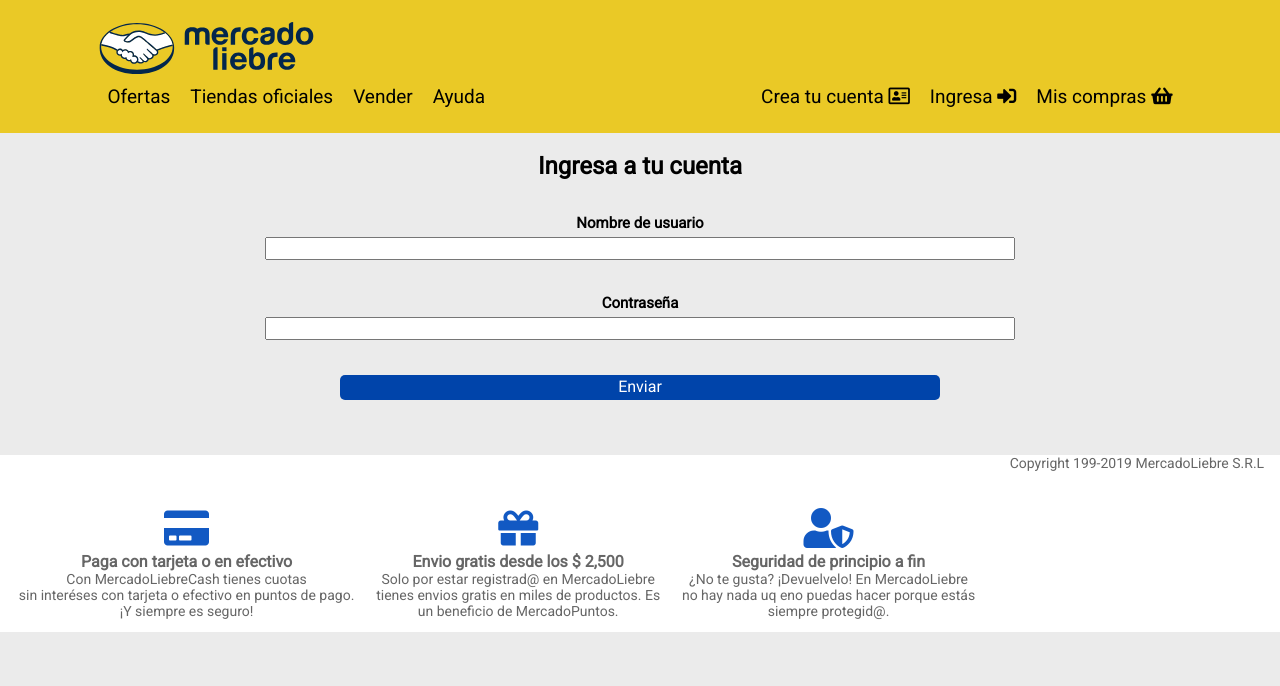
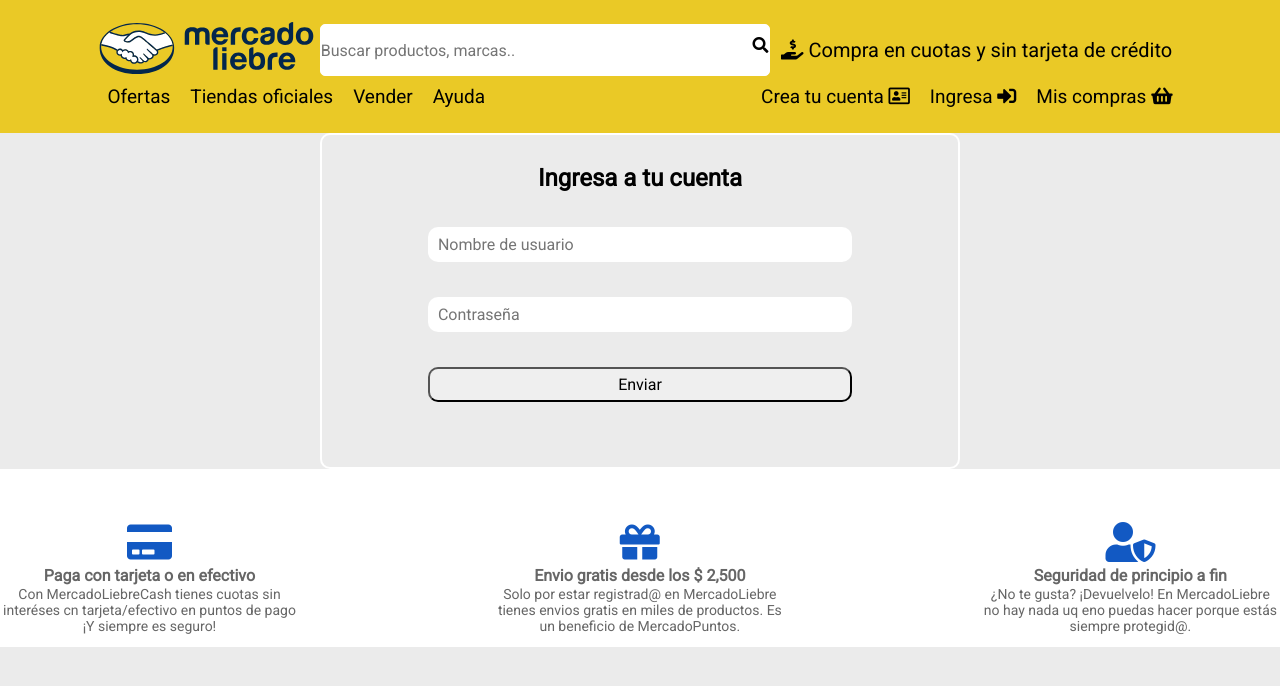
Before and after one commit to Yoshemith/Mercado_Liebre, a website: page views/login.html in a window 1280 px wide. Drawn offline with Linux system fonts and the light colour scheme.

Commit message:
Code reviews updated

```diff
--- a/public/css/login.css
+++ b/public/css/login.css
@@ -1,5 +1,8 @@
 .create-form{
-    padding: 20px 15px;
+    padding: 30px 15px;
+}
+.create-form input:focus{
+    border: #EAC926 1px solid;
 }
 .control-form{
     margin-bottom: 35px;
@@ -14,23 +17,41 @@
     font-weight: 600;
 }
 .control-form input {
-    width: 60%;
+    width: 70%;
+    height: 35px;
+    padding-left: 10px;
+    border: none;
+    border-radius: 10px;
 }
 .botones{
     margin: auto;
     text-align: center;
-    width: 60%;
+    width: 70%;
     /* border: solid 10px blue; */
 }
 .botones button{
     display: inline-block;
-    width: 80%;
-    height: 25px;
+    width: 100%;
+    height: 35px;
+    border-radius: 10px;
+}
+.botones:hover button{
     color: white;
     background-color: #0044AA;
-    border-radius: 5px;
     border: none;
 }
-.botones:hover button{
-    background-color: #0022AA;
+
+@media (min-width: 361px) {
+    .create-form{
+        margin: auto;
+        background-color: #ebebeb;
+        border: solid 2px #fff;
+        border-radius: 10px;
+    }
 }
+
+@media (min-width: 768px) {
+    .create-form{
+        width: 50%;
+    }
+}
--- a/public/css/styles.css
+++ b/public/css/styles.css
@@ -148,7 +148,7 @@
 }
 .pie{
     background-color: white;
-   /*  border: solid 5px green; */
+   /* border: solid 5px green;  */
 }
 .pie-cajas{
     padding: 10px;
--- a/views/login.html
+++ b/views/login.html
@@ -16,6 +16,19 @@
         <div class="top-header">
             <div class="logo">
                 <img src="/img/logo-mercado-liebre.svg" alt="Logo Mercado Liebre">
+            </div>
+            <div class="search-container">
+                <form action="/" method="GET">
+                    <div class="search-bar">
+                        <input type="text" placeholder="Buscar productos, marcas.." name="search">
+                    </div>
+                    <div class="search-button">
+                        <button type="submit"><i class="fas fa-search"></i></button>
+                    </div>
+                </form>
+            </div>
+            <div class="copy-header">
+                <p><i class="fas fa-hand-holding-usd"></i> Compra en cuotas y sin tarjeta de crédito</i> </p>
             </div>
         </div>
         <nav class="main-navbar">
@@ -38,17 +51,16 @@
         </button>
 
     </header>
-    <form action="/register" method="post" class="create-form">
+
+    <form action="/" method="post" class="create-form">
         <div class="control-form">
             <h2>Ingresa a tu cuenta</h2>
         </div>
         <div class="control-form" >
-            <label for="usuario">Nombre de usuario</label>
-            <input type="text" name="usuario" id="usuario">
+            <input type="text" name="usuario" id="usuario" placeholder="Nombre de usuario">
         </div>
         <div class="control-form">
-            <label for="password">Contraseña</label>
-            <input type="password" name="password" id="password">
+            <input type="password" name="password" id="password" placeholder="Contraseña">
         </div>
         <div class="control-form">
             <div class="botones">
@@ -57,12 +69,11 @@
         </div>
     </form>
     <footer class="pie">
-        <br>
         <article>
             <div class="pie-cajas">
                 <i class="icon1 fas fa-credit-card"></i>
             <h4>Paga con tarjeta o en efectivo</h4>
-            <p>Con MercadoLiebreCash tienes cuotas <br> sin interéses con tarjeta o efectivo en puntos de pago. <br>¡Y siempre es seguro! </p>
+            <p>Con MercadoLiebreCash tienes cuotas sin<br> interéses cn tarjeta/efectivo en puntos de pago<br>¡Y siempre es seguro! </p>
 
             </div>
             </article>
@@ -80,9 +91,6 @@
                 <p>¿No te gusta? ¡Devuelvelo! En MercadoLiebre <br>no hay nada uq eno puedas hacer porque estás <br>siempre protegid@.</p>
             </div>
         </article>
-        <br>
-        <p>Copyright  199-2019 MercadoLiebre S.R.L</p>
-        <br>
     </footer>
 </body>
 </html>
```
Also changed, not shown: public/css/register.css (+3 -4 lines), views/register.html (+6 -6 lines).
